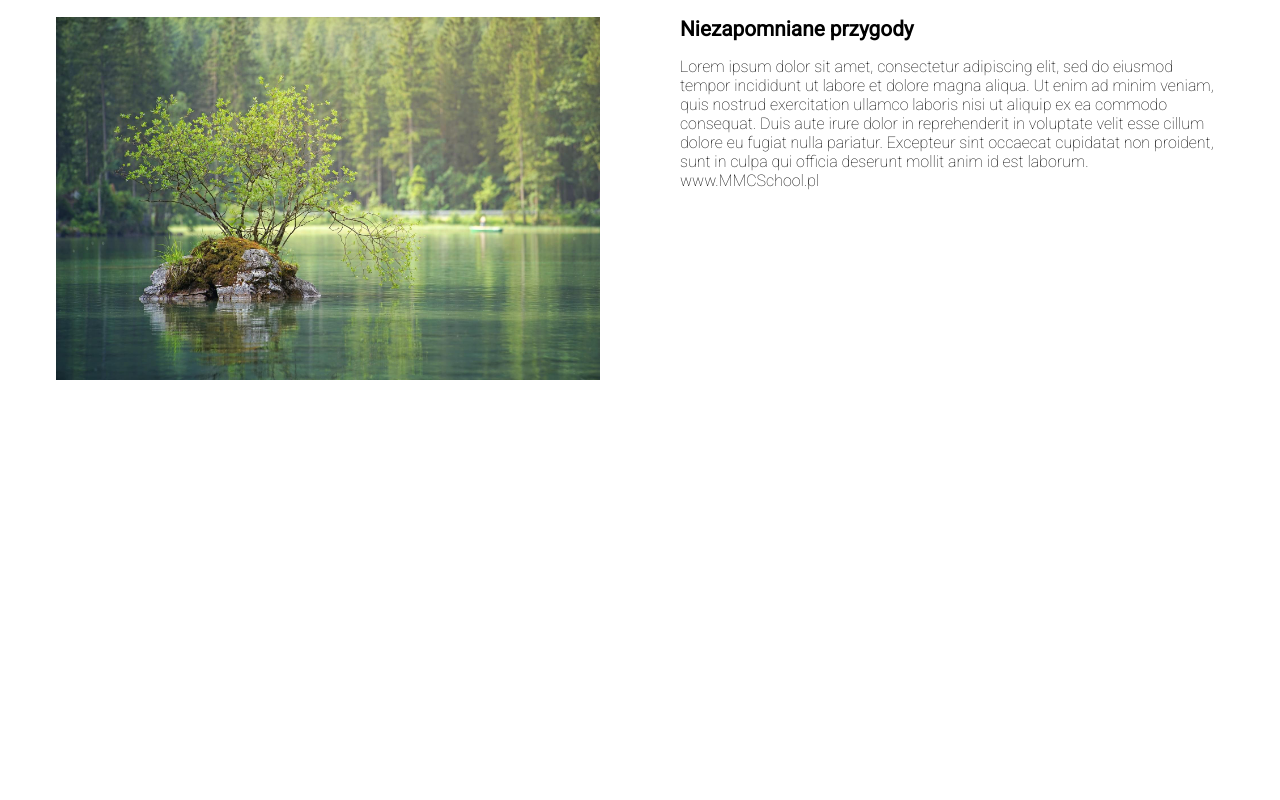
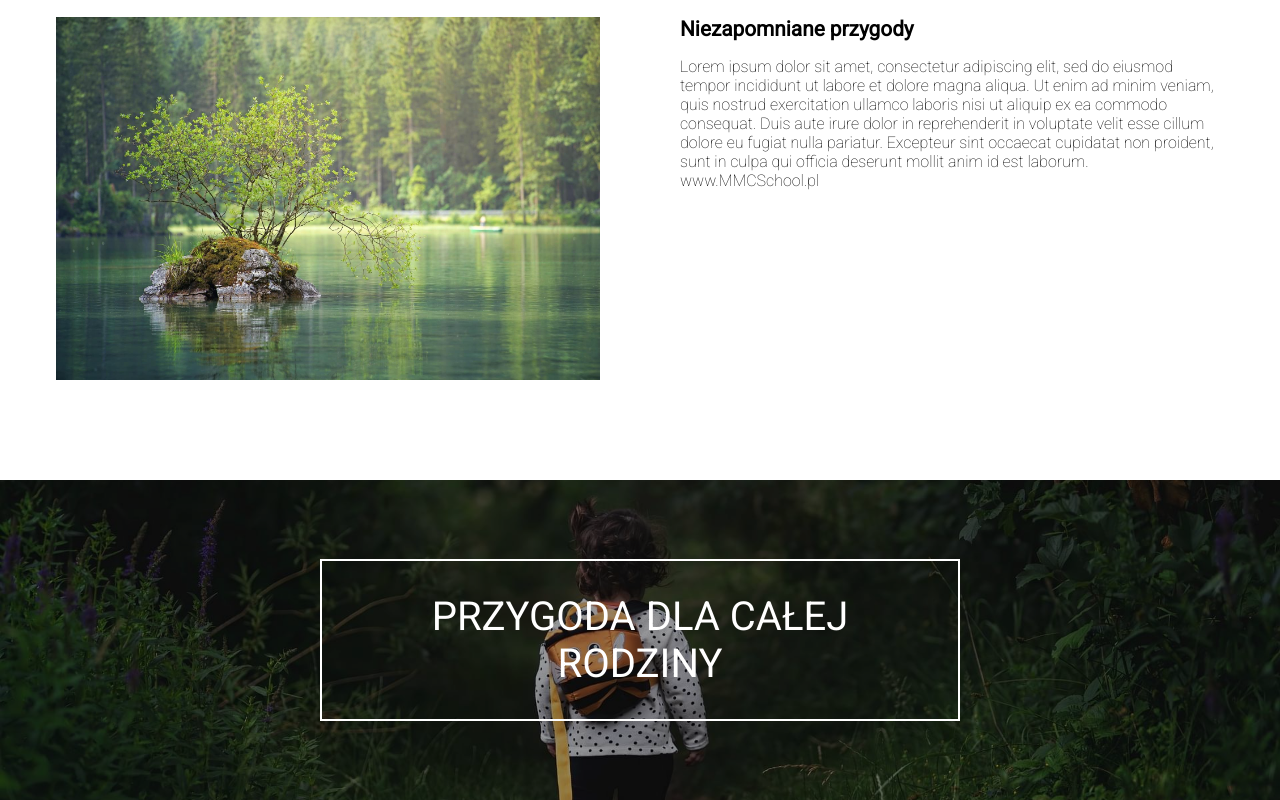
Before and after one commit to k4mlas/Forest, a website: page index.html in a window 1280 px wide. Shown: the part 540-1340 px from the top of the page. Before the commit the page ends 940 px from the top, so only its background shows below. Drawn offline with Linux system fonts and the light colour scheme.

Commit message:
section2

```diff
--- a/index.html
+++ b/index.html
@@ -57,15 +57,27 @@
         <div class="aboutUs__body wrapper">
             <div class="aboutUs__body__content">
                 <p class="aboutUs__body__content__title">Niezapomniane przygody</p>
-                <p class="aboutUs__body__content__text">Lorem ipsum dolor sit amet, consectetur adipiscing elit, sed do eiusmod tempor incididunt ut labore et dolore magna aliqua. Ut enim ad minim veniam, quis nostrud exercitation ullamco laboris nisi ut aliquip ex ea commodo consequat. Duis aute irure dolor in reprehenderit in voluptate velit esse cillum dolore eu fugiat nulla pariatur. Excepteur sint occaecat cupidatat non proident, sunt in culpa qui officia deserunt mollit anim id est laborum. www.MMCSchool.pl</p>
+                <p class="aboutUs__body__content__text">Lorem ipsum dolor sit amet, consectetur adipiscing elit, sed do
+                    eiusmod tempor incididunt ut labore et dolore magna aliqua. Ut enim ad minim veniam, quis nostrud
+                    exercitation ullamco laboris nisi ut aliquip ex ea commodo consequat. Duis aute irure dolor in
+                    reprehenderit in voluptate velit esse cillum dolore eu fugiat nulla pariatur. Excepteur sint
+                    occaecat cupidatat non proident, sunt in culpa qui officia deserunt mollit anim id est laborum.
+                    www.MMCSchool.pl</p>
             </div>
             <div class="aboutUs__body__photo">
                 <img src="./dist/img/waters-ga12126794_1920.jpg" alt="Drzewo na środku jeziora w pogodny dzień">
             </div>
+        </div>
+    </section>
+    <section class="banner">
+        <div class="banner__img">
+            <div class="banner__img__shadow">
+                <div class="banner__img__shadow__text">
+                    <p>Przygoda dla całej rodziny</p>
+                </div>
+            </div>
 
         </div>
-
-
 
 
     </section>
--- a/src/sass/style.scss
+++ b/src/sass/style.scss
@@ -174,6 +174,35 @@ body {
 		}
 	}
 }
+.banner {
+	margin-top: 5rem;
+	&__img {
+		width: 100%;
+		height: 20rem;
+		background-image: url(../img/girl-g5de2c9073_1920.jpg);
+		background-position: center;
+		background-size: cover;
+		&__shadow {
+			display: flex;
+			justify-content: center;
+			align-items: center;
+			width: 100%;
+			height: 100%;
+			background: rgba(0, 0, 0, 0.4);
+			&__text {
+				width: 50%;
+				border: 2px solid colors.$whiteMain;
+				p {
+					padding: 2rem;
+					font-size: 2.5rem;
+					text-align: center;
+					text-transform: uppercase;
+					color: colors.$whiteMain;
+				}
+			}
+		}
+	}
+}
 @import './components';
 @import './medium';
 @import './large';
```
Also changed, not shown: dist/css/style.min.css, dist/img/girl-g5de2c9073_1920.jpg (added), src/img/girl-g5de2c9073_1920.jpg (added), 1 other file.
